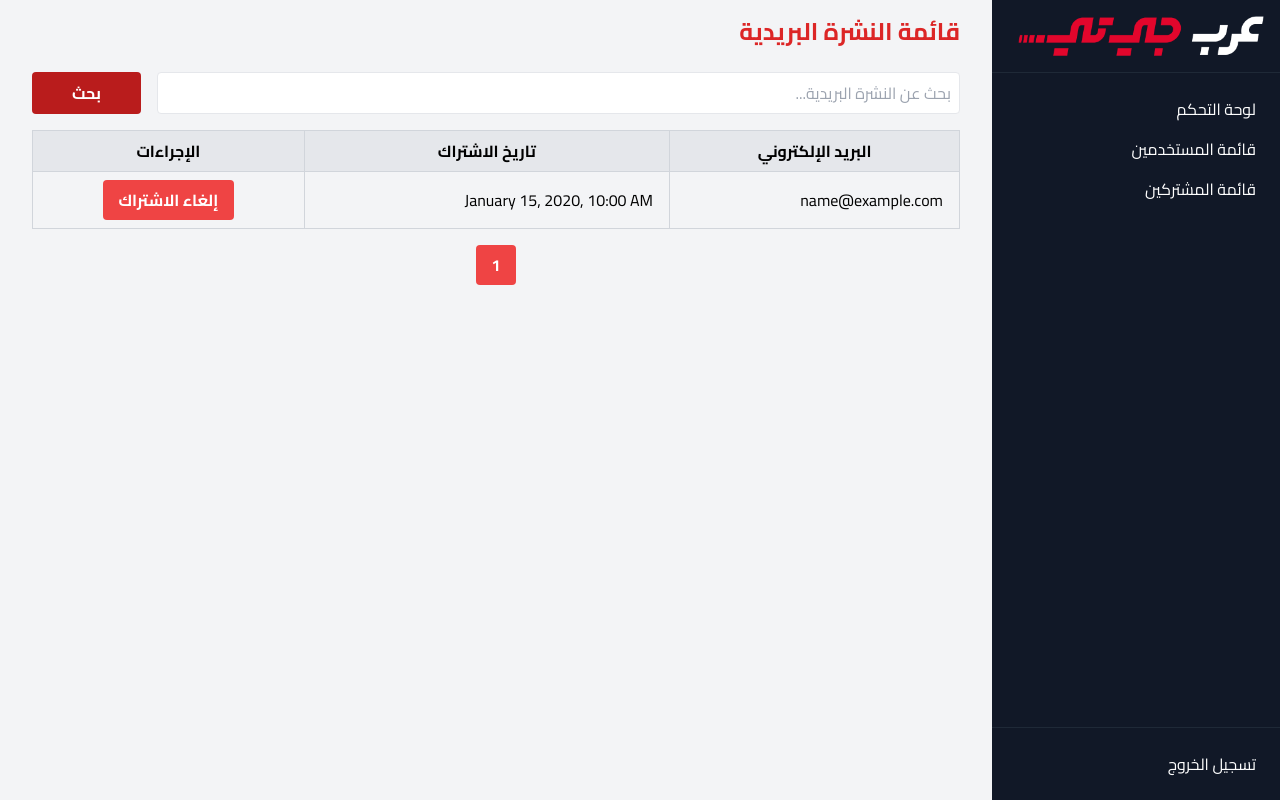
After one commit to omar-arabgt/arabgt-backend-digitalocean, a Django app: template templates/web/newsletter/list.html in a window 1280 px wide. The commit adds this page. Run offline with Django 4.2, Linux system fonts and the light colour scheme; the template is opened without the code that fills it: most values are stand-ins (such as "Sample title", 1, 10 or a date in 2020).

Commit message:
adding list, adding button to unsubscribe [this can be removed as it was not in the scope]

```diff
--- /dev/null
+++ b/templates/web/newsletter/list.html
@@ -0,0 +1,58 @@
+{% extends "web/partials/base.html" %}
+{% load static %}
+{% block title %}قائمة النشرة البريدية{% endblock %}
+{% block content %}
+<div class="container mx-auto p-4">
+    {% include "web/partials/heading.html" with title="قائمة النشرة البريدية" %}
+    {% include "web/partials/search_form.html" with placeholder="بحث عن النشرة البريدية..." %}
+
+    <div class="overflow-y-auto">
+        <table class="w-full border-collapse border border-gray-300">
+            <thead>
+                <tr class="bg-gray-200">
+                    <th class="border border-gray-300 px-4 py-2">البريد الإلكتروني</th>
+                    <th class="border border-gray-300 px-4 py-2">تاريخ الاشتراك</th>
+                    <th class="border border-gray-300 px-4 py-2">الإجراءات</th>
+                </tr>
+            </thead>
+            <tbody>
+                {% for newsletter in newsletter_list %}
+                <tr class="hover:bg-gray-100" data-email="{{ newsletter.email }}">
+                    <td class="border border-gray-300 px-4 py-2">{{ newsletter.email }}</td>
+                    <td class="border border-gray-300 px-4 py-2">{{ newsletter.created_at|date:"F j, Y, g:i A" }}</td>
+                    <td class="border border-gray-300 px-4 py-2">
+                        <div class="flex gap-4 justify-center">
+                            <button class="bg-red-500 hover:bg-red-700 text-white font-bold py-2 px-4 rounded" onclick="unsubscribeNewsletter('{{ newsletter.email }}')">إلغاء الاشتراك</button>
+                        </div>
+                    </td>
+                </tr>
+                {% endfor %}
+            </tbody>
+        </table>
+    </div>
+    {% include "web/partials/pagination.html" %}
+</div>
+
+<script>
+    function unsubscribeNewsletter(email) {
+        const csrfToken = '{{ csrf_token }}';
+
+        fetch("{% url 'unsubscribe-newsletter' %}?email=" + email, {
+            method: 'DELETE',
+            headers: {
+                'X-CSRFToken': csrfToken,
+            }
+        })
+        .then(response => {
+            if (!response.ok) {
+                throw new Error('Network response was not ok');
+            }
+            location.reload();
+        })
+        .catch(error => {
+            console.error('Error:', error);
+            alert('An error occurred. Please try again.');
+        });
+    }
+</script>
+{% endblock %}
--- a/templates/web/partials/sidebar.html
+++ b/templates/web/partials/sidebar.html
@@ -7,6 +7,7 @@
         <ul class="p-4">
             <li class="py-2"><a href="{% url 'home' %}" class="block hover:bg-gray-800 rounded-md px-2">لوحة التحكم</a></li>
             <li class="py-2"><a href="{% url 'user_list' %}" class="block hover:bg-gray-800 rounded-md px-2">قائمة المستخدمين</a></li>
+            <li class="py-2"><a href="{% url 'newsletter_list' %}" class="block hover:bg-gray-800 rounded-md px-2">قائمة المشتركين</a></li>
         </ul>
     </div>
     <div class="p-4 border-t border-gray-800">
--- a/web/urls.py
+++ b/web/urls.py
@@ -10,4 +10,5 @@ urlpatterns = [
     path('users/', UserListView.as_view(), name='user_list'),
     path('users/edit/<int:pk>/', UserUpdateView.as_view(), name='user_edit'),
     path('download_newsletter_excel/', download_newsletter_excel, name='download_newsletter_excel'),
+    path('newsletter/', NewsletterListView.as_view(), name='newsletter_list'),
 ]
```
Also changed, not shown: web/views.py (+31 -0 lines).
